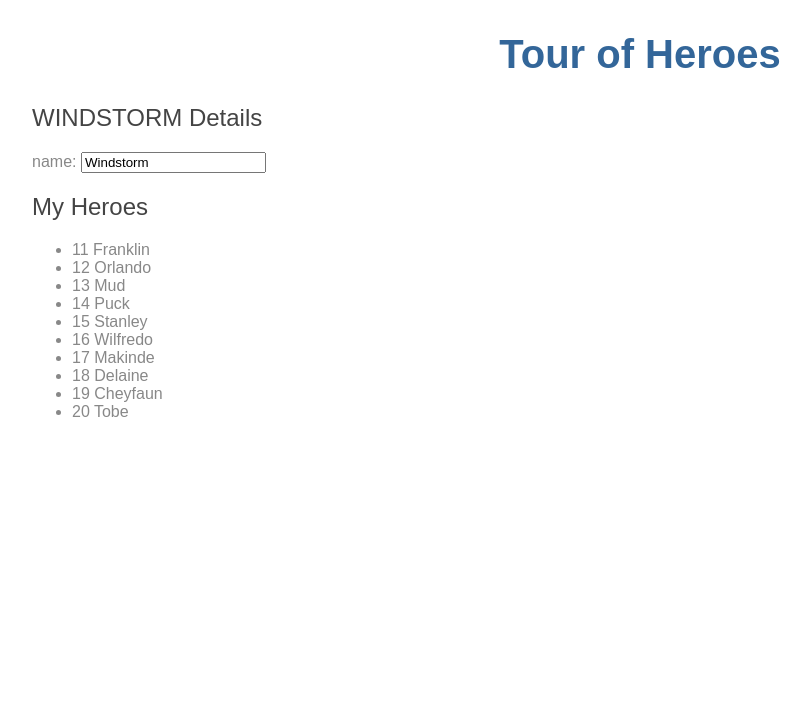
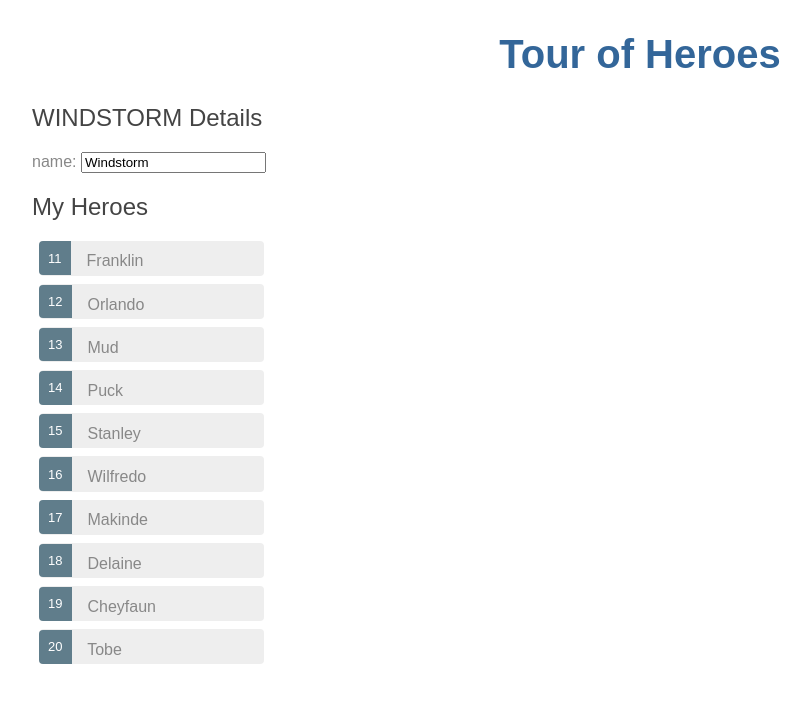
Before and after one commit to kyracalvert/angular-heroes-tutorial, an Angular app: page / in a window 1280 px wide. Shown: the top 702 px of the page, without its empty margins (0-810 px from the left). Built offline with nearby package versions, Linux system fonts and the light colour scheme.

Commit message:
Adds styling to heroes component / list

```diff
--- a/src/app/heroes/heroes.component.scss
+++ b/src/app/heroes/heroes.component.scss
@@ -0,0 +1,47 @@
+.selected {
+    background-color: #CFD8DC !important;
+    color: white;
+  }
+  .heroes {
+    margin: 0 0 2em 0;
+    list-style-type: none;
+    padding: 0;
+    width: 15em;
+  }
+  .heroes li {
+    cursor: pointer;
+    position: relative;
+    left: 0;
+    background-color: #EEE;
+    margin: .5em;
+    padding: .3em 0;
+    height: 1.6em;
+    border-radius: 4px;
+  }
+  .heroes li.selected:hover {
+    background-color: #BBD8DC !important;
+    color: white;
+  }
+  .heroes li:hover {
+    color: #607D8B;
+    background-color: #DDD;
+    left: .1em;
+  }
+  .heroes .text {
+    position: relative;
+    top: -3px;
+  }
+  .heroes .badge {
+    display: inline-block;
+    font-size: small;
+    color: white;
+    padding: 0.8em 0.7em 0 0.7em;
+    background-color: #607D8B;
+    line-height: 1em;
+    position: relative;
+    left: -1px;
+    top: -4px;
+    height: 1.8em;
+    margin-right: .8em;
+    border-radius: 4px 0 0 4px;
+  }
```
